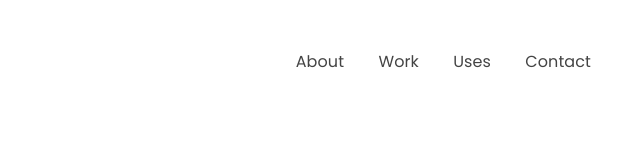
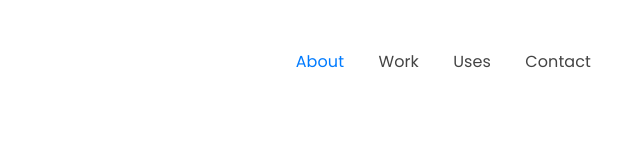
Before and after one commit to dlinsane/dlinsane.github.io, a plain HTML site: page index.html in a window 1280 px wide. Shown: the top 167 px of the page, 546-1186 px from the left. Drawn offline with nearby package versions, Linux system fonts and the light colour scheme.

Commit message:
delete span line 50 index

```diff
--- a/index.html
+++ b/index.html
@@ -38,7 +38,7 @@
     <link rel="manifest" href="manifest.json">
 </head>
 
-<body id="index-body" >
+<body id="index-body" style="overflow: hidden;">
     <div>
         <nav class="nav-desk">
             <center>
@@ -47,7 +47,7 @@
                 </div>
                 <div class="nav-items">
                     <ul>
-                        <li><span><a href="about.html">About</a></span></li>
+                        <li><a href="about.html">About</a></li>
                         <li><span><a href="work.html">Work</a></span></li>
                         <li><span><a href="uses.html">Uses</a></span></li>
                         <li><span><a href="contact.html">Contact</a></span></li>
```
